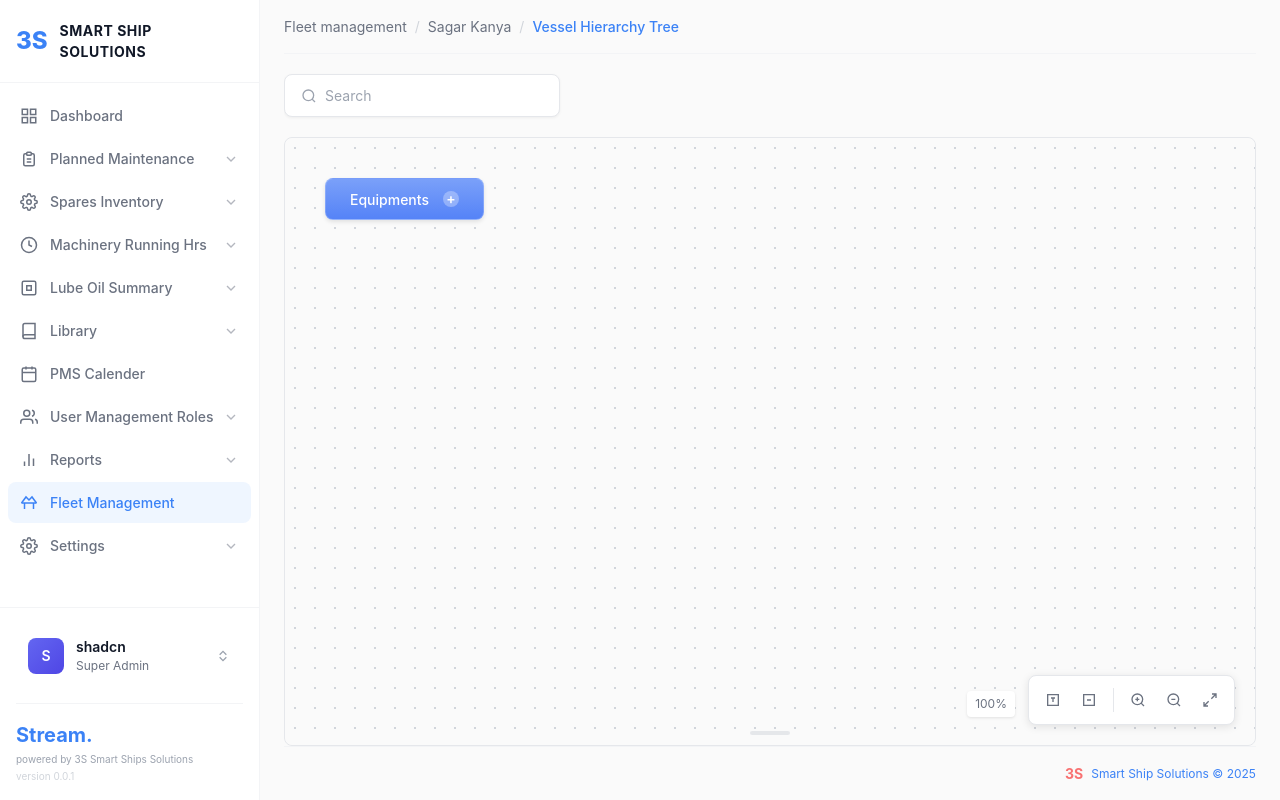
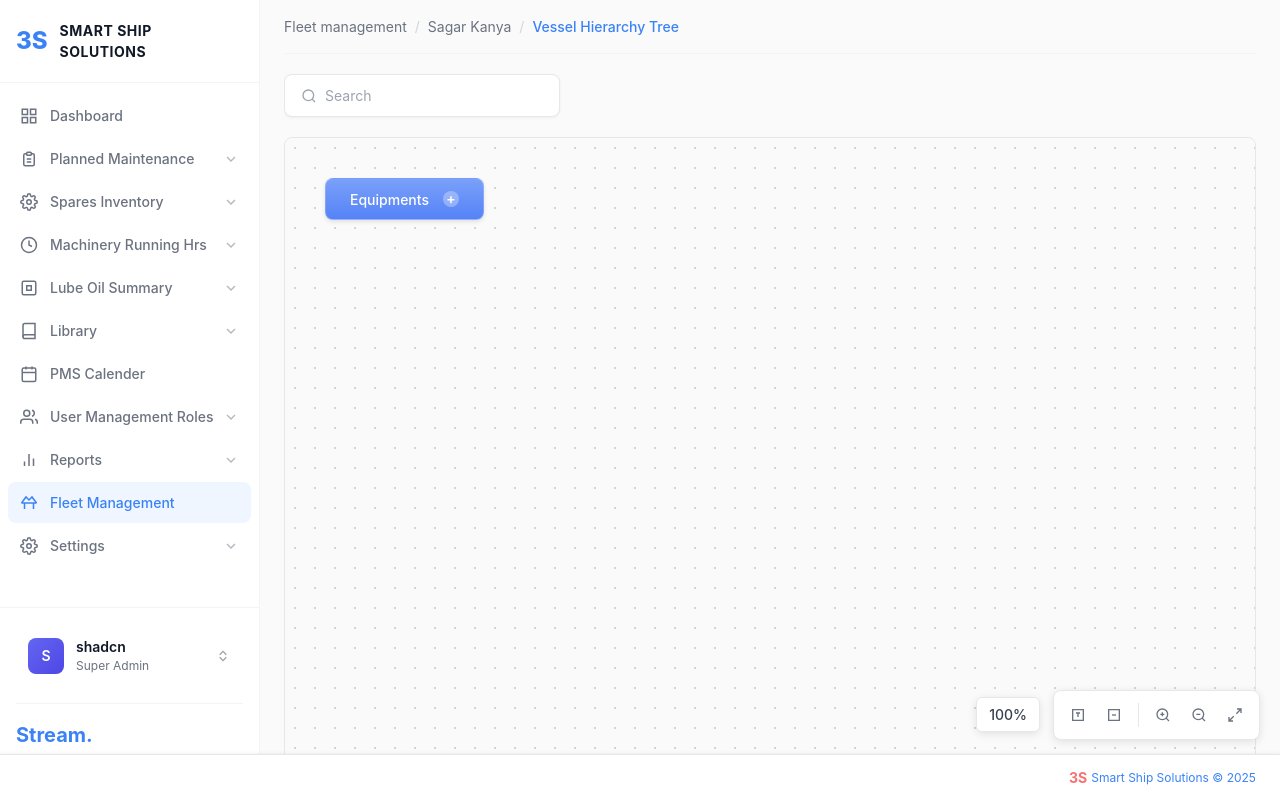
Before and after one commit to amananurag20/Hierarchical-tree, a React (Vite) app: page / in a window 1280 px wide. Built offline with nearby package versions, Linux system fonts and the light colour scheme.

Commit message:
fixed ui css

```diff
--- a/src/App.css
+++ b/src/App.css
@@ -34,13 +34,23 @@
 }
 
 /* Footer */
+/* Footer */
 .footer {
+  position: fixed;
+  bottom: 0;
+  left: 0;
+  right: 0;
+  width: 100%;
   display: flex;
   align-items: center;
   justify-content: flex-end;
-  gap: 8px;
-  padding: 16px 0;
-  border-top: 1px solid #f3f4f6;
+  gap: 4px;
+  padding: 12px 24px;
+  z-index: 60;
+  /* Higher than controls */
+  background: white;
+  border-top: 1px solid #e5e7eb;
+  box-shadow: 0 -1px 3px rgba(0, 0, 0, 0.05);
 }
 
 .footer-brand {
--- a/src/components/TreeView/TreeView.css
+++ b/src/components/TreeView/TreeView.css
@@ -27,8 +27,8 @@
 
 /* Zoom Controls */
 .tree-controls {
-    position: absolute;
-    bottom: 20px;
+    position: fixed;
+    bottom: 60px;
     right: 20px;
     display: flex;
     align-items: center;
@@ -38,6 +38,7 @@
     border-radius: 8px;
     box-shadow: 0 2px 8px rgba(0, 0, 0, 0.1);
     border: 1px solid #e5e7eb;
+    z-index: 50;
 }
 
 .control-btn {
@@ -72,15 +73,18 @@
 
 /* Scale Indicator */
 .scale-indicator {
-    position: absolute;
-    bottom: 28px;
+    position: fixed;
+    bottom: 68px;
     right: 240px;
-    font-size: 12px;
-    color: #6b7280;
+    font-size: 14px;
+    font-weight: 500;
+    color: #374151;
     background: white;
-    padding: 4px 8px;
-    border-radius: 4px;
-    box-shadow: 0 1px 3px rgba(0, 0, 0, 0.1);
+    padding: 6px 12px;
+    border-radius: 6px;
+    box-shadow: 0 2px 8px rgba(0, 0, 0, 0.1);
+    border: 1px solid #e5e7eb;
+    z-index: 50;
 }
 
 /* Scroll indicator */
```
